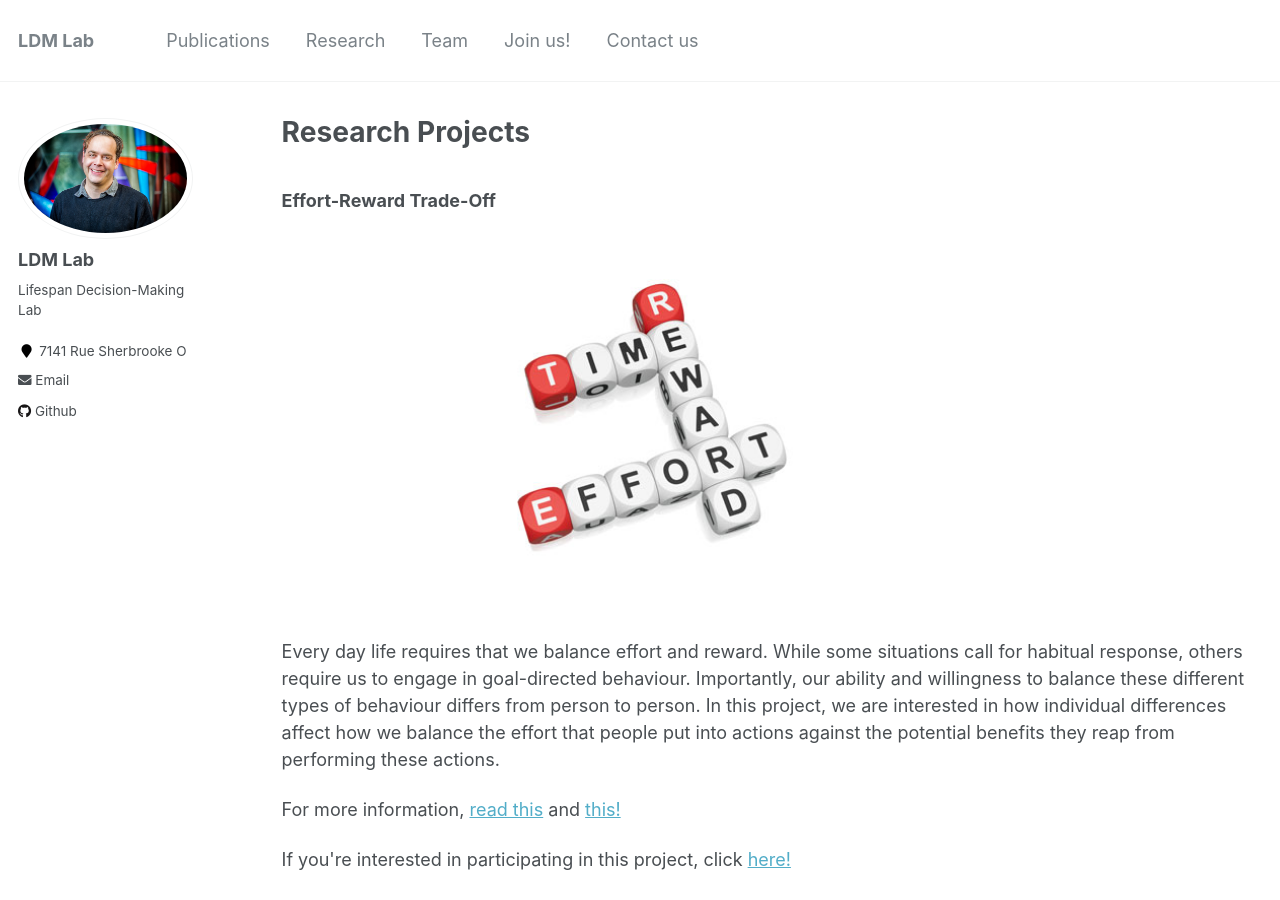
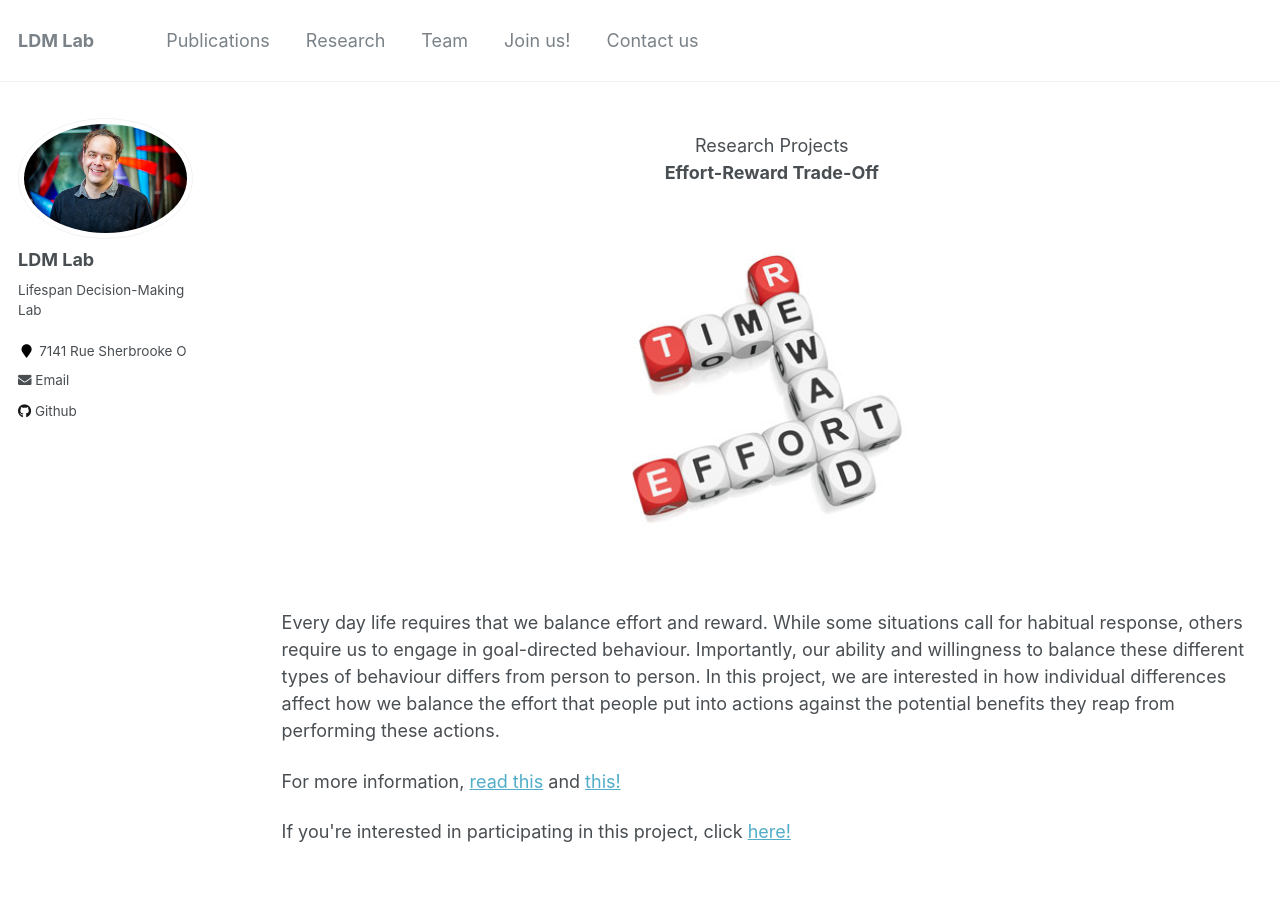
Before and after one commit to seandamiandevine/LDMLab.github.io, a Jekyll site: the page built from _pages/talks.html, in a window 1280 px wide and 900 px high. Built offline with Jekyll 4.4.1, drawn with Linux system fonts in a browser that asks for light colours.

Commit message:
Update talks.html

```diff
--- a/_pages/talks.html
+++ b/_pages/talks.html
@@ -1,14 +1,17 @@
 ---
 layout: archive
-title: "Research Projects"
+title: ""
 permalink: /research/
 author_profile: true
 ---
+<center>
+  <hl>Research Projects </hl>
 <br>
 <strong>Effort-Reward Trade-Off</strong>
 <br>
 <img src='/images/time-reward-effort.jpg' height="750" width="750">
 <br>
+</center>
 <p>Every day life requires that we balance effort and reward. While some situations call for habitual response, others require us
 to engage in goal-directed behaviour. Importantly, our ability and willingness to balance these different types of behaviour
 differs from person to person. In this project, we are interested in how individual differences affect how we balance the
```
